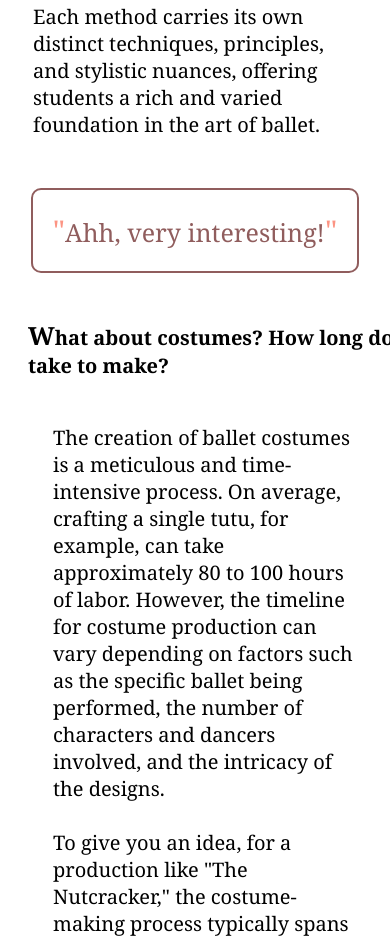
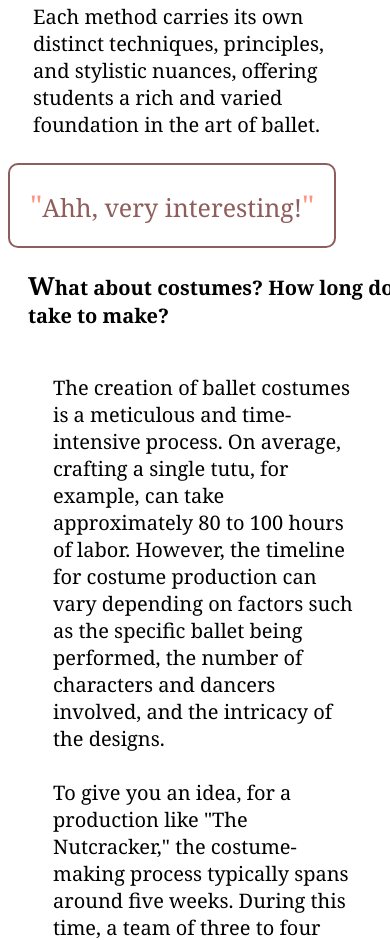
Before and after one commit to mariabcodes/ballet-tribute-page, a plain HTML site: page index.html in a window 390 px wide. Shown: the part 4560-5500 px from the top of the page. Drawn offline with Linux system fonts and the light colour scheme.

Commit message:
Alignments

```diff
--- a/tribute page.css
+++ b/tribute page.css
@@ -161,7 +161,7 @@ input[type="checkbox"] {
     text-align: center;
   }
 
-  .word-section1 {
+  #wording1 {
     margin: auto;
     justify-items: center;
     align-items: center;
@@ -273,8 +273,8 @@ a:active {
 .question-and-answer3-4-container,
 .question-and-answer3-4,
 .question-and-answer4-container,
-.question-and-answer4, /*
-.word-section1, */
+.question-and-answer4,
+/*#wording1,*/
 .question-and-answer5-container,
 .image-2,
 .question-and-answer5,
@@ -285,8 +285,8 @@ a:active {
   justify-content: space-between;
 }
 
-.question-and-answer1-1, /*
-.word-section1, */ question-and-answer9 {
+.question-and-answer1-1,
+#wording1, question-and-answer9 {
   flex: 1 1 300px;
   margin-right: 20px;
 }
@@ -324,7 +324,7 @@ img {
 .question-and-answer3-4,
 .question-and-answer4-container,
 .question-and-answer4,
-.word-section1,
+/*#wording1,*/
 .question-and-answer5-container,
 .image-2,
 .question-and-answer5,
@@ -394,8 +394,11 @@ img {
   font-size: 30px;
 }
 
+#wording1 {
+  justify-content: center;
+}
 
-.word-section1, .image-2 {
+#wording1, .image-2 {
   align-items: center;
 }
 
```
